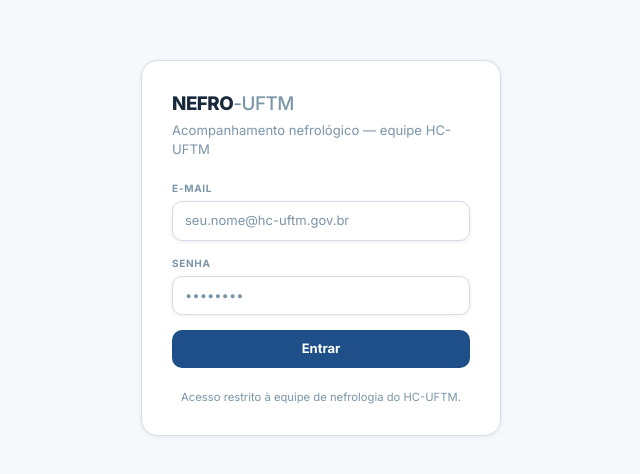
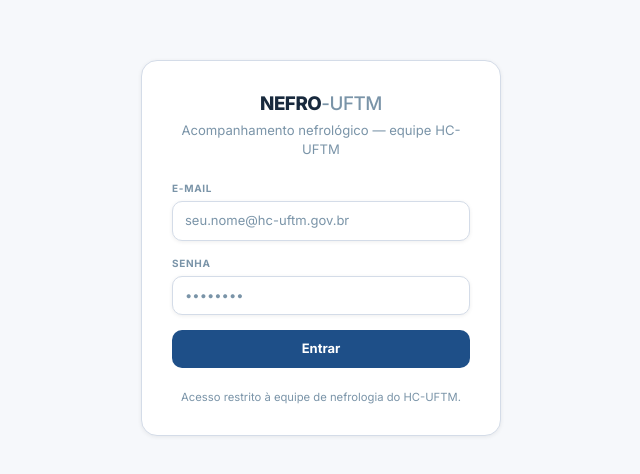
Before and after one commit to FredRCP/NEFROUFTM, a Next.js app: page /login in a window 1280 px wide. Shown: the part 152-626 px from the top of the page, without its empty margins (319-959 px from the left). Built offline with nearby package versions, Linux system fonts and the light colour scheme; no server answers.

Commit message:
feat: layout fixo ficha paciente, aba evolucoes 3 colunas, TFG coluna direita, overflow hidden

```diff
--- a/app/login/page.tsx
+++ b/app/login/page.tsx
@@ -36,10 +36,10 @@
   return (
     <div className="flex min-h-screen items-center justify-center px-4" style={{ background: "var(--bg)" }}>
       <div className="nc-card w-full max-w-sm p-8">
-        <h1 className="text-xl font-extrabold tracking-tight" style={{ color: "var(--text)" }}>
+        <h1 className="text-xl font-extrabold tracking-tight" style={{ color: "var(--text)", textAlign: 'center' }}>
           NEFRO<span style={{ color: "var(--text3)", fontWeight: 500 }}>-UFTM</span>
         </h1>
-        <p className="mt-1 text-sm" style={{ color: "var(--text3)" }}>
+        <p className="mt-1 text-sm" style={{ color: "var(--text3)",  textAlign: 'center' }}>
           Acompanhamento nefrológico — equipe HC-UFTM
         </p>
 
```
